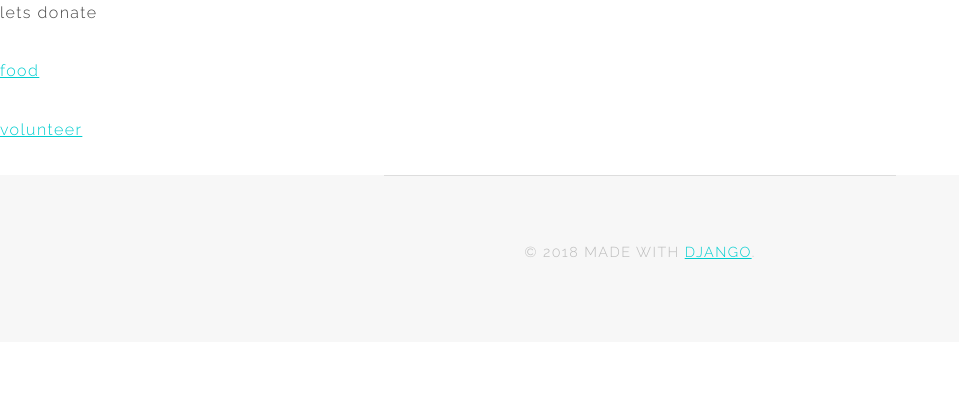
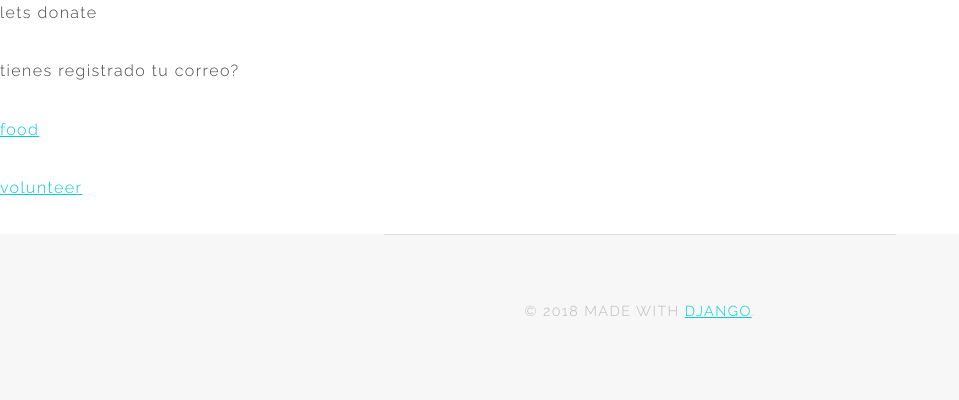
Before and after one commit to bareke/pet_django, a Django app: template donations/templates/landing_donation.html in a window 1280 px wide. Shown: the top 400 px of the page, without its empty margins (0-959 px from the left). Run offline with Django 3.2, Linux system fonts and the light colour scheme; the template is opened without the code that fills it, so the values that code supplies are empty.

Commit message:
advances

```diff
--- a/donations/forms.py
+++ b/donations/forms.py
@@ -0,0 +1,5 @@
+from django.forms import form
+from .models import HumanUser
+
+class searchHuman(form):
+    pass
--- a/donations/templates/landing_donation.html
+++ b/donations/templates/landing_donation.html
@@ -6,6 +6,8 @@
 
 {% block content %}
   <p>lets donate</p>
+  <p>tienes registrado tu correo?</p>
+  <p></p>
   <p> <a href="{% url 'food_donation' %}">food</a> </p>
   <p> <a href="{% url 'volunteers_donation' %}">volunteer</a> </p>
 {% endblock %}
--- a/donations/views.py
+++ b/donations/views.py
@@ -5,6 +5,7 @@ from .models import FoodSupply, VolunteerService
 
 class initialDonationView(FormView):
     template_name = 'landing_donation.html'
+    success_url = ''
 
 class foodCreateView(CreateView):
     model = FoodSupply
```
